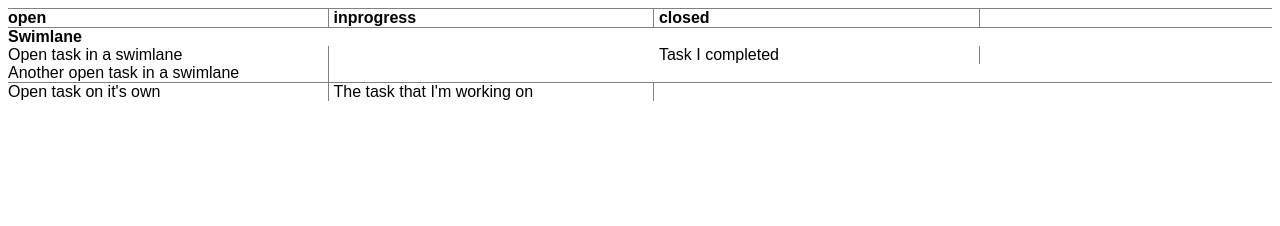
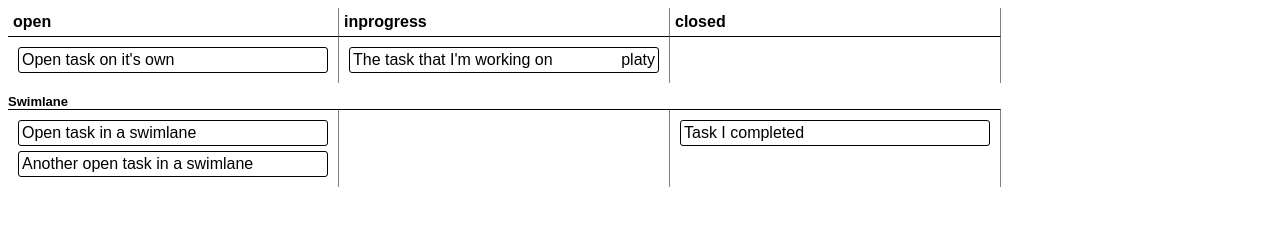
Before and after one commit to platy/issues, a plain HTML site: page gui/grid-layout.html in a window 1280 px wide. Drawn offline with Linux system fonts and the light colour scheme.

Commit message:
Complete basic layout example with all the tabular features

```diff
--- a/gui/grid-layout.html
+++ b/gui/grid-layout.html
@@ -8,31 +8,33 @@
 
 <main>
   <div class="issuegrid">
-    <header class="status">
+    <div class="statusheadings">
       <div>open</div>
       <div>inprogress</div>
       <div>closed</div>
-    </header>
+    </div>
     <section class="swimlane">
-      <header>Swimlane</header>
-      <div class="status"><!-- open tasks -->
+      <div class="tasklist"><!-- open tasks -->
+        <div>Open task on it's own</div>
+      </div>
+      <div class="tasklist"><!-- inprogress tasks -->
+        <div>The task that I'm working on
+          <div class="assignee">platy</div>
+        </div>
+      </div>
+      <div class="tasklist"><!-- closed tasks -->
+      </div>
+    </section>
+    <section class="swimlane">
+      <h2>Swimlane</h2>
+      <div class="tasklist"><!-- open tasks -->
         <div>Open task in a swimlane</div>
         <div>Another open task in a swimlane</div>
       </div>
-      <div class="status"><!-- inprogress tasks -->
+      <div class="tasklist"><!-- inprogress tasks -->
       </div>
-      <div class="status"><!-- closed tasks -->
+      <div class="tasklist"><!-- closed tasks -->
         <div>Task I completed</div>
-      </div>
-    </section>
-    <section class="swimlane">
-      <div class="status"><!-- open tasks -->
-        <div>Open task on it's own</div>
-      </div>
-      <div class="status"><!-- inprogress tasks -->
-        <div>The task that I'm working on</div>
-      </div>
-      <div class="status"><!-- closed tasks -->
       </div>
     </section>
 </main>
--- a/gui/styles.css
+++ b/gui/styles.css
@@ -1,21 +1,48 @@
-header.status div,
-section.swimlane div.status {
-  display: inline-block;
+.statusheadings div,
+section.swimlane div.tasklist {
+  display: table-cell;
   vertical-align: top;
   width: 20em;
   border-right: 1px solid gray;
   height: 100%;
+  padding: 5px;
 }
 
 .issuegrid {
   font-family: sans-serif;
 }
 
-header {
+.statusheadings div,
+section.swimlane h2 {
   font-weight: bold;
+  margin-bottom: 0;
 }
 
-header.status,
-section.swimlane {
-  border-top: 1px solid gray;
+/*.statusheadings,
+section.swimlane h2 {
+  border-bottom: 1px solid gray;
+}*/
+
+.statusheadings, .swimlane {
+  display: table;
 }
+
+.swimlane h2 {
+  display: table-caption;
+  font-size: small;
+}
+
+.tasklist {
+  border-top: 1px solid black;
+}
+
+.tasklist > div {
+  margin: 5px;
+  border: 1px solid black;
+  border-radius: 3px;
+  padding: 3px;
+}
+
+.assignee {
+  float: right;
+}
```
